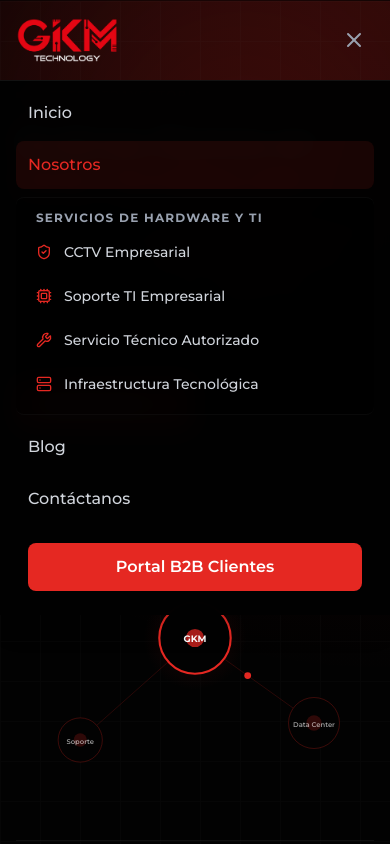
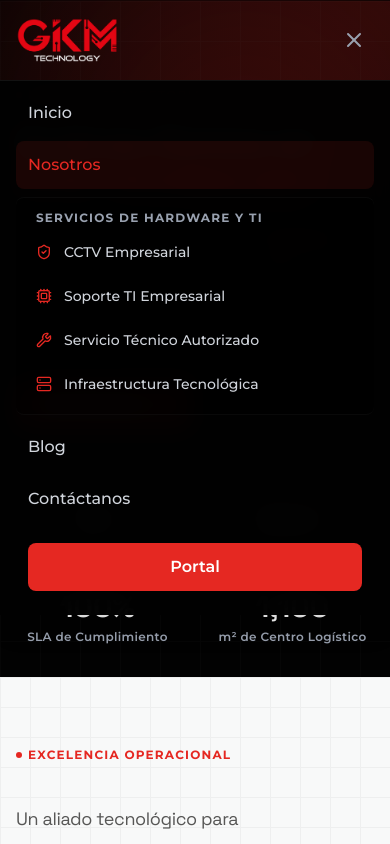
Before and after one commit to Rafael-PG/gkm-landingpage, a Next.js app: page /nosotros in a window 390 px wide. Both pictures are taken after a click on the button 354 px from the left and 40 px from the top of the page. Shown: the top 844 px of the page. Built offline with nearby package versions, Linux system fonts and the light colour scheme.

Commit message:
add
Fix el responsive en tablet y celular

```diff
--- a/src/app/nosotros/page.tsx
+++ b/src/app/nosotros/page.tsx
@@ -243,12 +243,12 @@
         <div className="absolute inset-0 opacity-[0.03] bg-[linear-gradient(to_right,#808080_1px,transparent_1px),linear-gradient(to_bottom,#808080_1px,transparent_1px)] bg-[size:40px_40px] pointer-events-none" />
 
         <div className="relative z-10 max-w-7xl mx-auto px-4 sm:px-6 lg:px-8">
-          <div className="grid grid-cols-1 lg:grid-cols-2 gap-10 lg:gap-16 items-center min-h-[450px]">
+          <div className="relative grid grid-cols-1 md:grid-cols-2 gap-8 md:gap-10 lg:gap-16 items-start md:items-center">
             <motion.div
               variants={{ hidden: { opacity: 0 }, visible: { opacity: 1, transition: { staggerChildren: 0.15 } } }}
               initial="hidden"
               animate="visible"
-              className="space-y-5"
+              className="relative z-10 space-y-5"
             >
               <motion.span
                 variants={{ hidden: { opacity: 0, scale: 0.9 }, visible: { opacity: 1, scale: 1, transition: { type: "spring", stiffness: 100 } } }}
@@ -283,7 +283,7 @@
               </motion.div>
             </motion.div>
 
-            <div className="relative h-[340px] md:h-[480px] flex items-center justify-center">
+            <div className="absolute inset-0 md:relative md:inset-auto opacity-[0.06] md:opacity-100 pointer-events-none md:pointer-events-auto md:h-[360px] lg:h-[480px] md:flex md:items-center md:justify-center">
               <NetworkTopology />
             </div>
           </div>
@@ -326,7 +326,7 @@
             <div className="h-[3px] w-full max-w-[200px] bg-gradient-to-r from-brand-red via-brand-red to-brand-red/40 rounded-full mt-4 mx-auto" />
           </motion.div>
 
-          <div className="grid grid-cols-1 lg:grid-cols-2 gap-10 lg:gap-16 items-center">
+          <div className="grid grid-cols-1 md:grid-cols-2 gap-8 md:gap-10 lg:gap-16 items-center">
             <div className="relative">
               <div className="absolute left-[19px] top-0 bottom-0 w-px bg-gradient-to-b from-brand-red via-white/10 to-transparent" />
 
@@ -355,7 +355,7 @@
               whileInView={{ opacity: 1, scale: 1 }}
               viewport={{ once: true }}
               transition={{ duration: 0.7 }}
-              className="relative h-[400px] md:h-[520px] rounded-2xl overflow-hidden shadow-xl"
+              className="relative h-[350px] md:h-[450px] lg:h-[520px] rounded-2xl overflow-hidden shadow-xl"
             >
               <Image
                 src="/images/nosotros/equipo-trayectoria.webp"
--- a/src/components/layout/Header.tsx
+++ b/src/components/layout/Header.tsx
@@ -138,7 +138,7 @@
               onClick={() => handleNav('/portal')}
               className={`flex items-center gap-2 px-5 py-2.5 rounded-lg font-sans font-semibold text-sm transition-all border shadow-md cursor-pointer hover:scale-105 active:scale-95 ${isActive('/portal') ? 'bg-white text-brand-dark border-white' : 'bg-brand-red hover:bg-brand-red text-white border-brand-red hover:shadow-brand-red/30'}`}
             >
-              <span>Portal B2B</span>
+              <span>Portal</span>
               <div className="w-1.5 h-1.5 rounded-full bg-green-400 animate-ping" />
             </button>
           </div>
@@ -177,7 +177,7 @@
 
           <div className="pt-4 px-3">
             <button onClick={() => handleNav('/portal')} className="w-full flex items-center justify-center gap-2 px-5 py-3 rounded-lg text-base font-semibold text-white bg-brand-red hover:bg-brand-red/90 transition-colors cursor-pointer">
-              <span>Portal B2B Clientes</span>
+              <span>Portal</span>
             </button>
           </div>
         </div>
```
